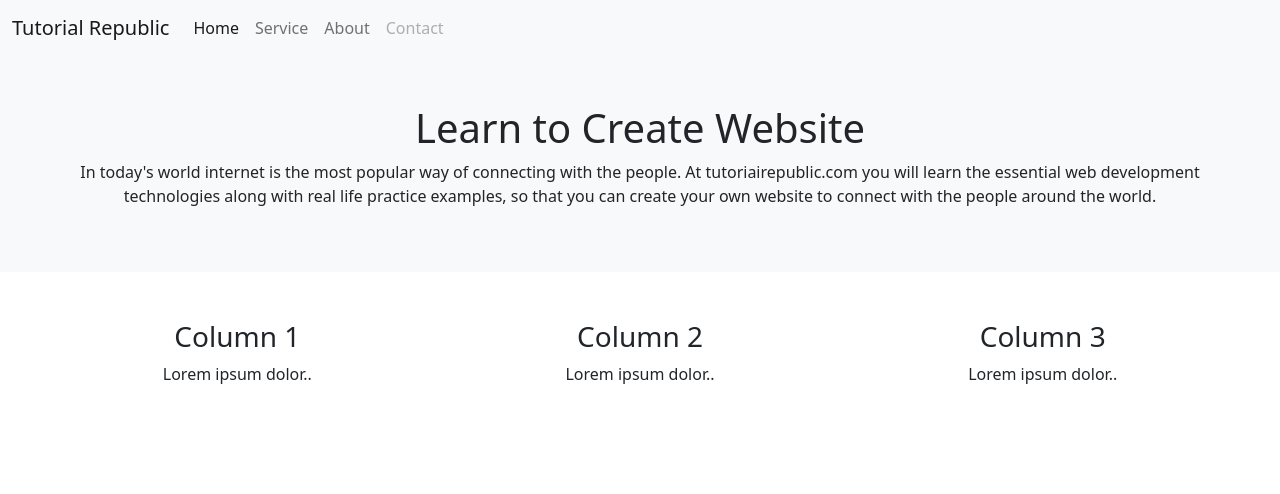
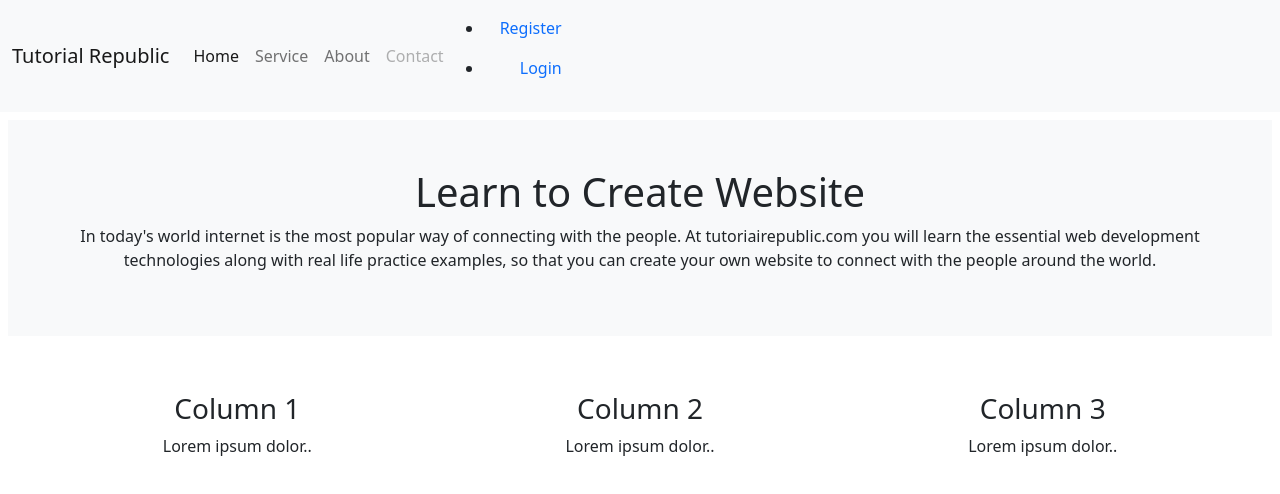
Before and after one commit to ZackYap107/ZackYap107.github.io, a plain HTML site: page index.html in a window 1280 px wide. Drawn offline with nearby package versions, Linux system fonts and the light colour scheme.

Commit message:
text and nav

```diff
--- a/index.html
+++ b/index.html
@@ -30,10 +30,18 @@
               <a class="nav-link disabled">Contact</a>
             </li>
           </ul>
+          <ul class="text-end">
+            <li class="nav-itm">
+              <a class="nav-link active" aria-current="page" href="#">Register</a>
+            </li>
+            <li class="nav-itm">
+              <a class="nav-link active" aria-current="page" href="#">Login</a>
+            </li>
+          </ul>
         </div>
       </div>
     </nav>
-    <div class="p-5 bg-light text-center">
+    <div class="p-5 m-2 bg-light text-center">
       <h1>Learn to Create Website</h1>
       <p>In today's world internet is the most popular way of connecting with the people. At tutoriairepublic.com you will learn the essential web development technologies along with real life practice examples, so that you can create your own website to connect with the people around the world.</p>
     </div>
```
